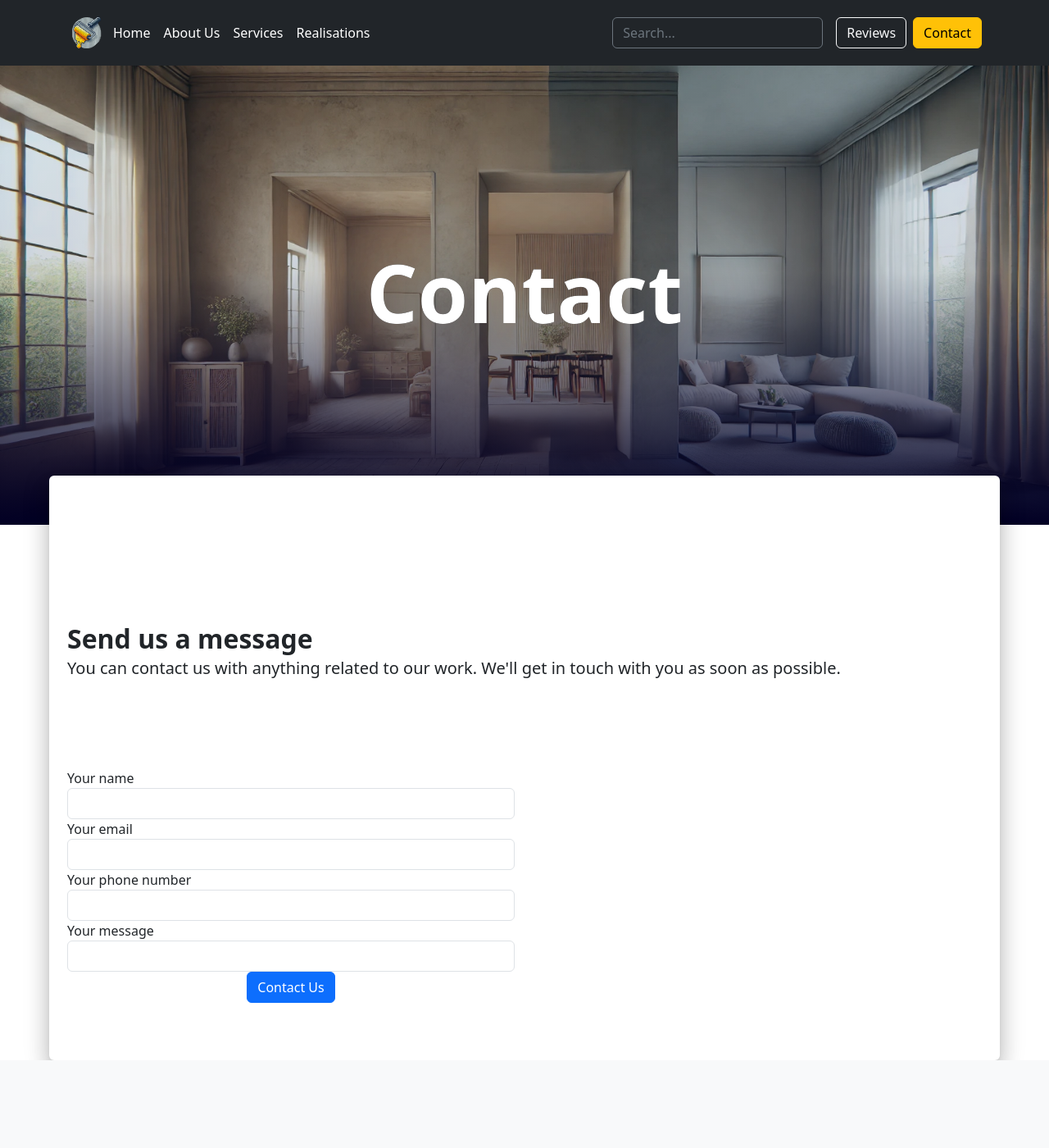
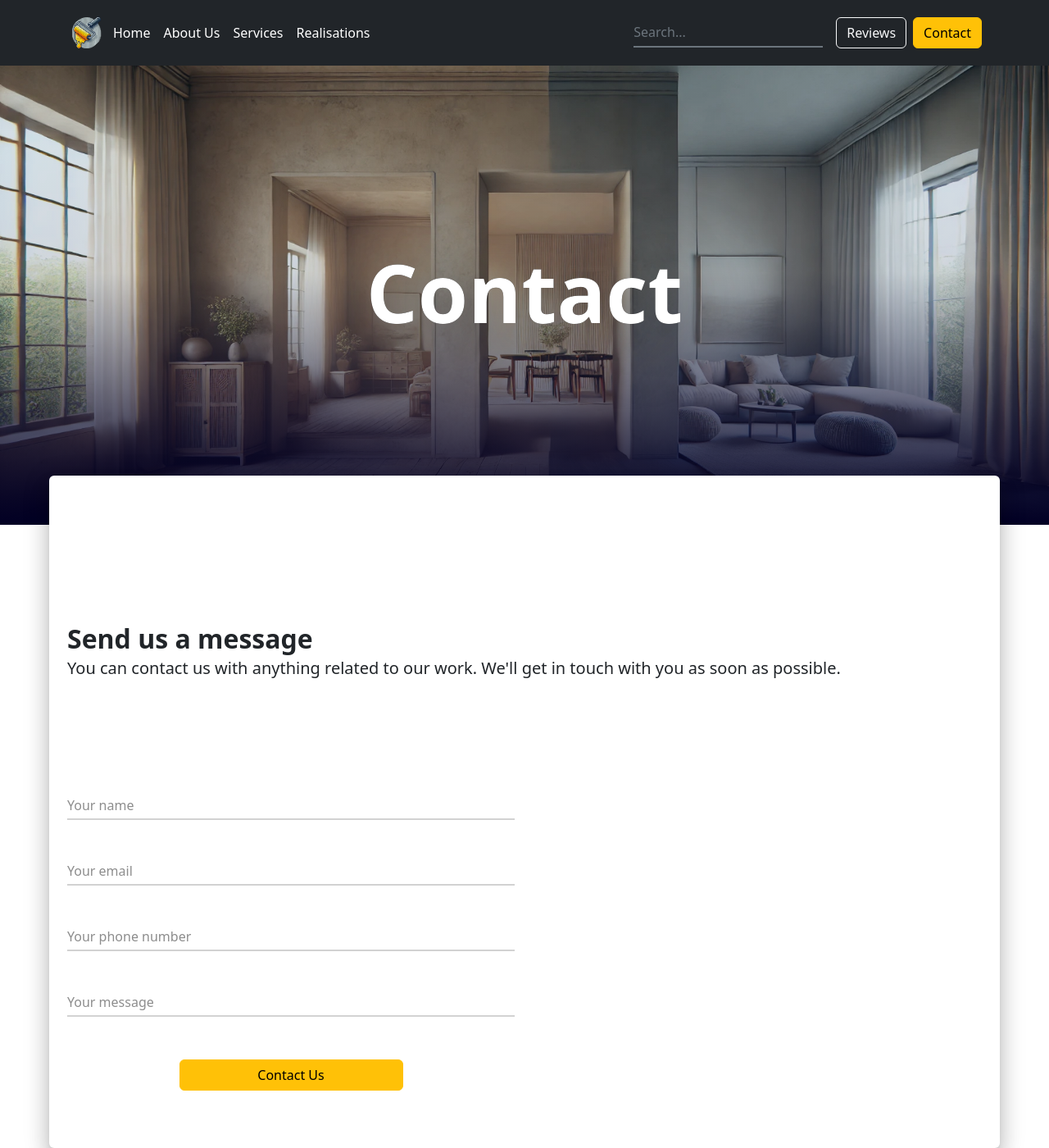
Before and after one commit to Mussorable/top_design_building, a Flask app: page /contact in a window 1280 px wide. Shown: the whole page at 82% size. Before the commit the page ends 1293 px from the top, so only its background shows below. Run offline with Flask 3, Linux system fonts and the light colour scheme; some libraries are stand-ins or nearby versions.

Commit message:
add styles for form, refactored forms using bootstrap_wtf html macro

```diff
--- a/app/static/css/styles.css
+++ b/app/static/css/styles.css
@@ -302,6 +302,58 @@ html * {
     background: linear-gradient(360deg, rgba(2,0,36,1) 0%, rgba(74,94,121,.25) 55%, rgba(0,78,119,0.15) 100%);
 }
 
+.form-group {
+    margin-bottom: 17px;
+    position: relative;
+}
+
+.btn-raised:hover {
+    box-shadow: 0 14px 26px -12px rgba(2,0,31,.42),0 4px 23px 0 rgba(0,0,0,.12),0 8px 10px -5px rgba(156,39,176,.2);
+}
+
+.submit {
+    padding-top: 35px;
+}
+
+.bmd-form-group {
+    position: relative;
+    padding-top: 27px;
+    margin-bottom: 17px;
+    will-change: left, top, contents;
+    line-height: 1.4;
+    font-weight: 400;
+}
+
+.bmd-label-floating {
+    color: #8d8d8d;
+    position: absolute;
+    pointer-events: none;
+    transition: 0.3s ease all;
+    bottom: 7px;
+}
+
+.form-control {
+    background-size: 0 100%, 100% 100%;
+    border: 0;
+    border-bottom: 2px solid #d2d2d2;
+    border-radius: 0;
+    height: 36px;
+    font-size: 16px;
+    display: block;
+    width: 100%;
+    padding: 0.4rem 0;
+    color: #495057;
+    box-shadow: none;
+}
+
+.form-control:focus {
+    background-size: 100% 100%, 100% 100%;
+    transition-duration: 0.3s;
+    box-shadow: none;
+    outline: 0;
+    border-color: #ffc107;
+}
+
 .bg-center {
     background-position: center center;
 }
--- a/app/templates/bootstrap_wtf.html
+++ b/app/templates/bootstrap_wtf.html
@@ -1,24 +1,24 @@
-{% macro form_field(field, autofocus) %}
+{% macro form_field(field, autofocus, autocomplete="on") %}
 {#    {% if field.type == "SearchField" %}#}
 {#        {{ field(class="form-control form-control-dark", id="search-bar", placeholder="Search...", aria-label="Search") }}#}
     {% if field.type == "TextAreaField" %}
         <div class="form-group label-floating bmd-form-group">
             {{ field.label(class="form-control-label bmd-label-floating") }}
-            {{ field(class="form-control") }}
+            {{ field(class="form-control", autocomplete=autocomplete) }}
         </div>
     {% elif field.type == "SubmitField" %}
         <div class="submit text-center">
-            {{ field(class="btn btn-primary btn-raised btn-round") }}
+            {{ field(class="btn btn-warning btn-raised btn-contact") }}
         </div>
     {% else %}
         <div class="form-group bmd-form-group">
-            {{ field.label(class="mbd-label-floating") }}
+            {{ field.label(class="bmd-label-floating") }}
             {{ field(class="form-control") }}
         </div>
     {% endif %}
 {% endmacro %}
 
-{% macro quick_form(form, action="", method="post", id="", novalidate=False) %}
+{% macro quick_form(form, action="", method="post", id="", novalidate=False, autocomplete="on") %}
     <form
         {% if action != None %} action="{{ action }}" {% endif %}
         {% if method %} method="{{ method }}" {% endif %}
@@ -30,7 +30,7 @@
         {% set ns = namespace(first_field=true) %}
         {% for field in form %}
             {% if field.widget.input_type != 'hidden' %}
-                {{ form_field(field, ns.first_field) }}
+                {{ form_field(field, ns.first_field, autocomplete=autocomplete) }}
                 {% set ns.first_field = false %}
             {% endif %}
         {% endfor %}
```
